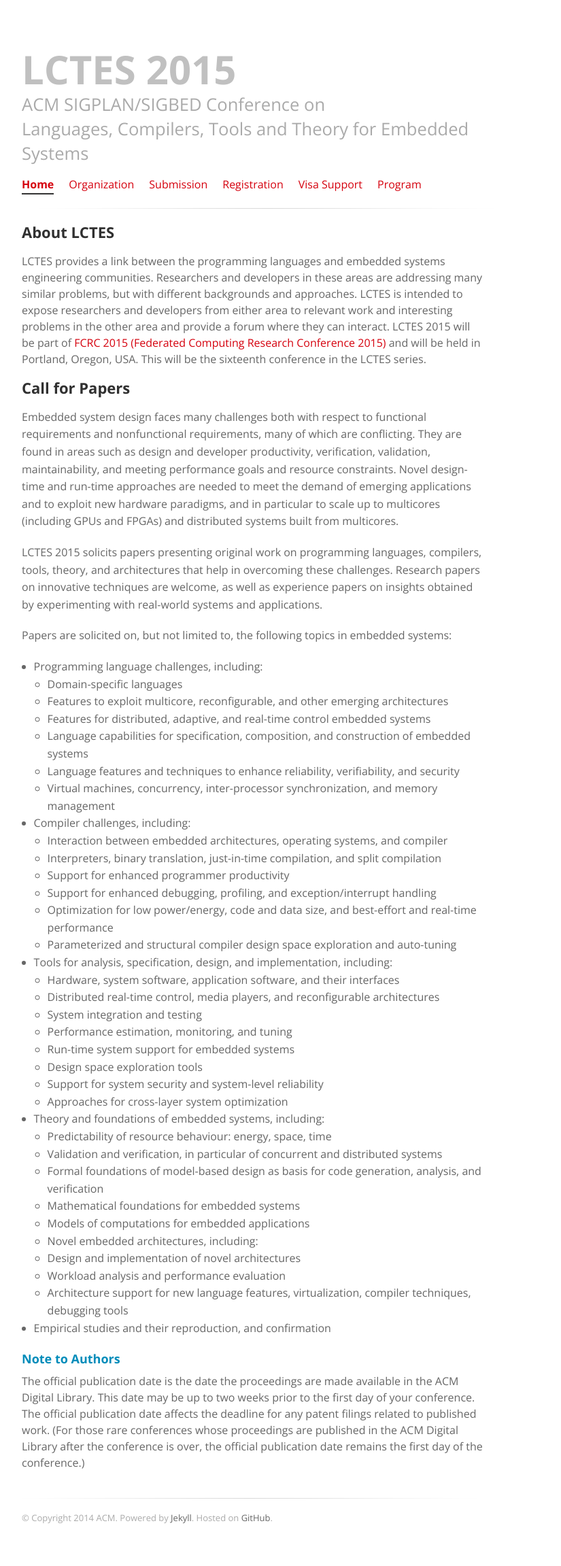
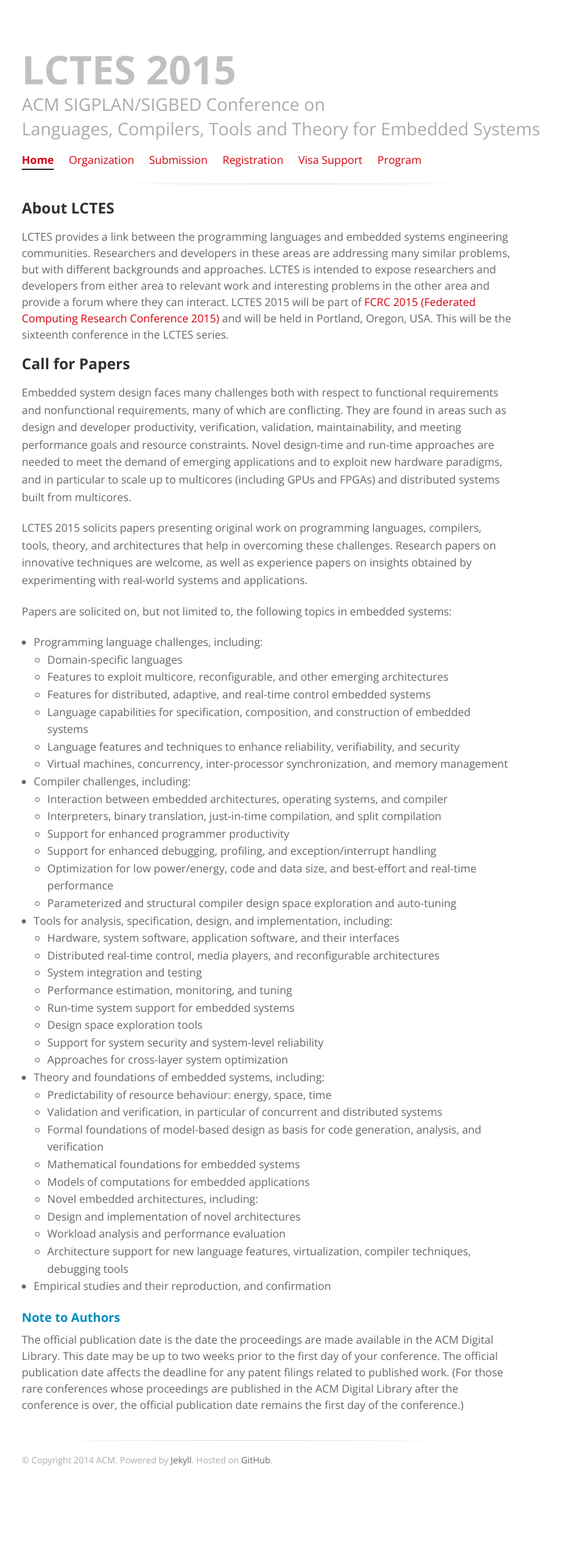
Before and after one commit to GSathish/lctes2015, a Jekyll site: the page built from index.html, in a window 1280 px wide. Shown: the whole page at 68% size, without its empty margins (28-853 px from the left). Built offline with Jekyll 4.4.1, drawn with Linux system fonts in a browser that asks for light colours; after the commit the page ends 2217 px from its top, so only the background shows below that.

Commit message:
Update stylesheet.css

```diff
--- a/stylesheets/stylesheet.css
+++ b/stylesheets/stylesheet.css
@@ -115,13 +115,13 @@ pre code {
 }
 
 .inner {
-  width: 720px;
+  width: 800px;
   margin: 30px;
   /* margin: 0 auto; */
 }
 
 #main_content {
-	width: 680px;
+	width: 720px;
 }
 
 .inner-wide {
```
